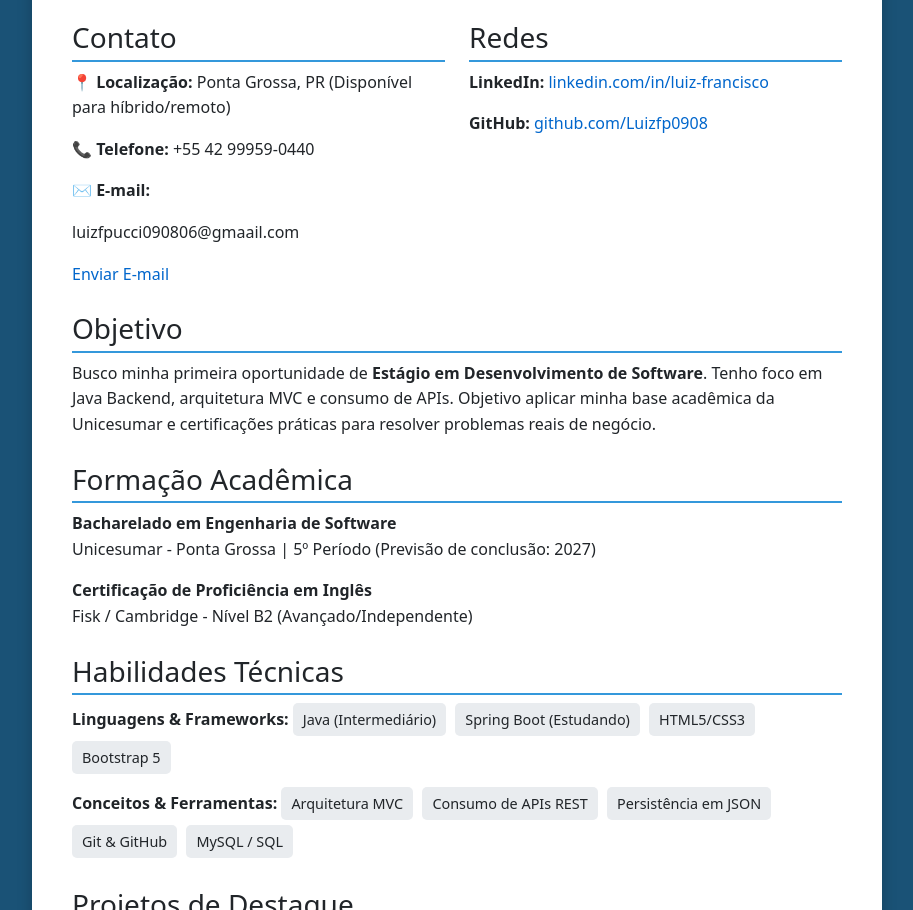
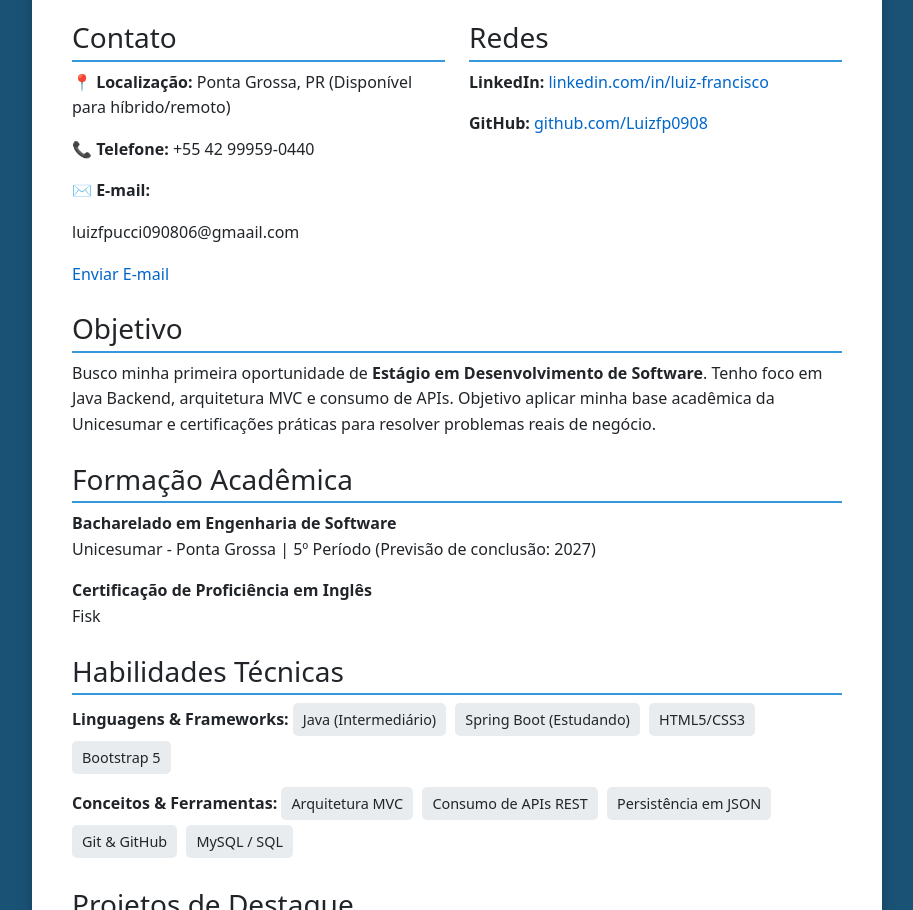
Before and after one commit to Luizfp0908/MeuCurriculo, a plain HTML site: page Projeto_LuizCurriculo.html in a window 1280 px wide. Shown: the part 190-1100 px from the top of the page, without its empty margins (183-1096 px from the left). Drawn offline with nearby package versions, Linux system fonts and the light colour scheme.

```diff
--- a/Projeto_LuizCurriculo.html
+++ b/Projeto_LuizCurriculo.html
@@ -147,7 +147,7 @@
         </p>
         <p>
           <strong>Certificação de Proficiência em Inglês</strong><br />
-          Fisk / Cambridge - Nível B2 (Avançado/Independente)
+          Fisk
         </p>
       </div>
 
```
